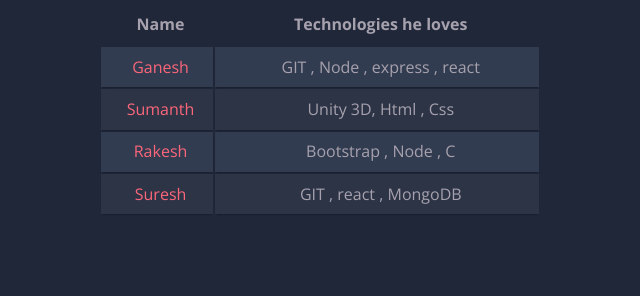
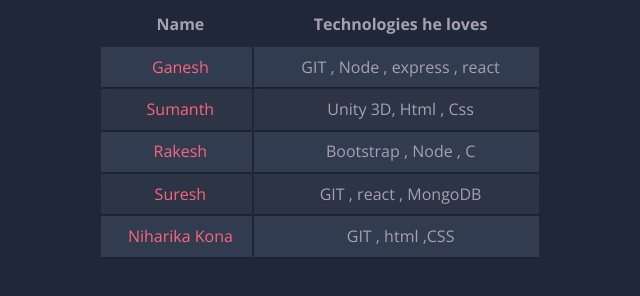
Before and after one commit to Pavankalyan0105/PR---DEMO, a plain HTML site: page index.html in a window 1280 px wide. Shown: the part 110-406 px from the top of the page, without its empty margins (320-960 px from the left). Drawn offline with nearby package versions, Linux system fonts and the light colour scheme.

Commit message:
added me to the contributors list

```diff
--- a/index.html
+++ b/index.html
@@ -48,6 +48,10 @@
                 </tr>
 
 
+                <tr>
+                    <td>Niharika Kona</td>
+                    <td>GIT , html ,CSS</td>
+                </tr>
 
 
                 <!--  add your row above it -->
```
